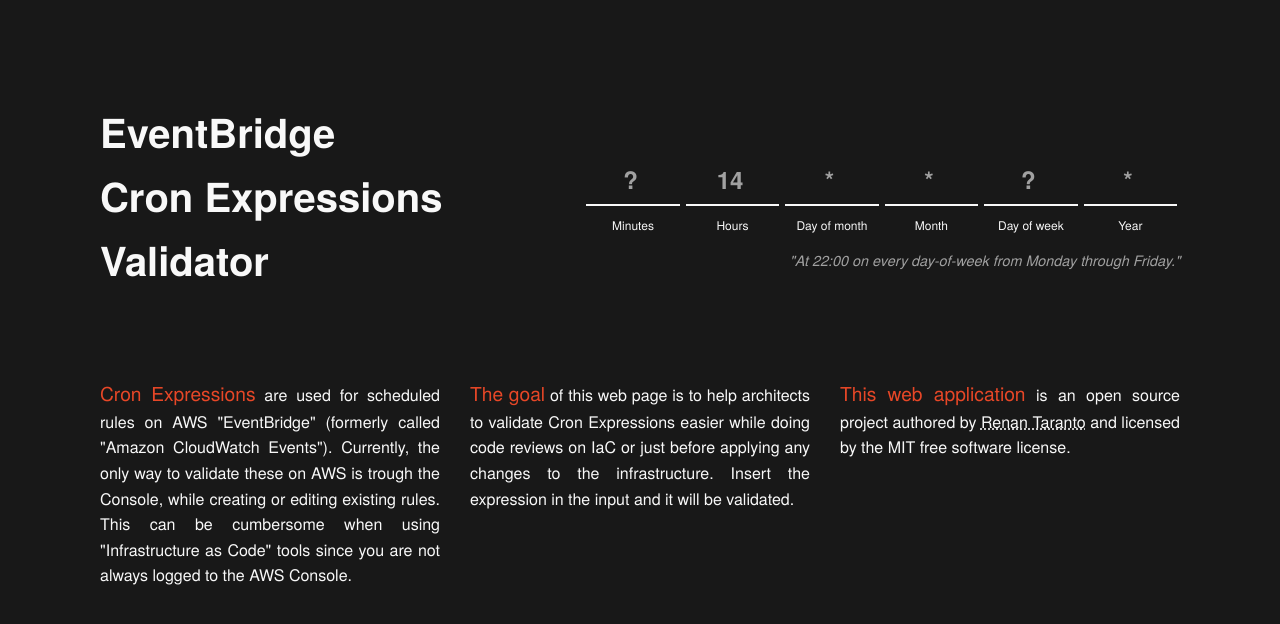
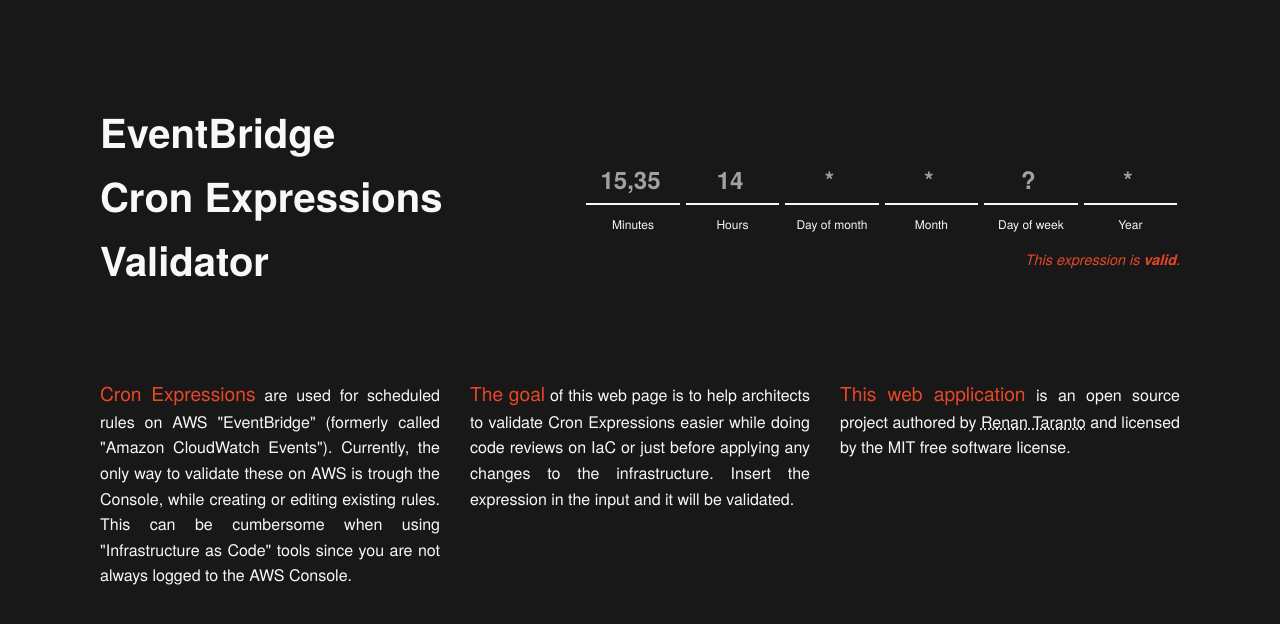
Before and after one commit to renan-taranto/cron-expressions-validator, a Vue app: page / in a window 1280 px wide. Shown: the top 624 px of the page. Built offline with nearby package versions, Linux system fonts and the light colour scheme.

Commit message:
[Validator] Render the validation result

```diff
--- a/src/components/AppInput.vue
+++ b/src/components/AppInput.vue
@@ -1,19 +1,28 @@
 <script setup lang="ts">
+
 defineProps({
   label: {
     type: String,
     default: ''
   },
-  value: {
+  modelValue: {
     type: String,
     default: '?'
   }
 })
+defineEmits(['update:modelValue'])
 </script>
 
 <template>
   <div>
-    <input class="input__text" type="text" required="required"  :value="value" autofocus/>
+    <input
+        class="input__text"
+        type="text"
+        required="required"
+        :value="modelValue"
+        @input="$emit('update:modelValue', $event.target.value)"
+        autofocus
+    />
     <div v-if="label" class="input__message">{{ label }}</div>
   </div>
 </template>
--- a/src/components/Validator.vue
+++ b/src/components/Validator.vue
@@ -1,16 +1,32 @@
-<script setup>
+<script setup lang="ts">
 import AppInput from './AppInput.vue'
-import {ref, watch} from 'vue'
+import {ref, reactive, watch} from 'vue'
 import cron from 'cron-validate'
 
-let isValid = ref(null)
-const expression = ref('')
+interface Expression {
+  minutes?: String,
+  hours?: String,
+  dayOfMonth?: String,
+  month?: String,
+  dayOfWeek?: String,
+  year?: String
+}
+const expression: Expression = reactive({
+  minutes: '15,35',
+  hours: '14',
+  dayOfMonth: '*',
+  month: '*',
+  dayOfWeek: '?',
+  year: '*'
+})
 
-watch(expression, async(newExpression, oldExpression) => {
-  if (newExpression !== oldExpression && newExpression !== '') {
-    const cronResult = cron(newExpression, { preset: 'aws-cloud-watch' })
-    isValid = cronResult.isValid()
-  }
+const isValid = ref<Boolean>(true)
+watch(expression, async(newExpression) => {
+    const cronResult = cron(
+        `${newExpression.minutes} ${newExpression.hours} ${newExpression.dayOfMonth} ${newExpression.month} ${newExpression.dayOfWeek} ${newExpression.year}`,
+        { preset: 'aws-cloud-watch' }
+    )
+    isValid.value = cronResult.isValid()
 })
 </script>
 
@@ -19,15 +35,15 @@
     <section class="section__inputs">
       <AppInput :value="'15 10 ? * 6L 2019-2022'" class="input__sm"/>
 
-      <AppInput :valus="'5,35'" :label="'Minutes'" class="input__md"/>
-      <AppInput :value="'14'" :label="'Hours'" class="input__md"/>
-      <AppInput :value="'*'" :label="'Day of month'" class="input__md"/>
-      <AppInput :value="'*'" :label="'Month'" class="input__md"/>
-      <AppInput :value="'?'" :label="'Day of week'" class="input__md"/>
-      <AppInput :value="'*'" :label="'Year'" class="input__md"/>
+      <AppInput v-model="expression.minutes" label="Minutes" class="input__md"/>
+      <AppInput v-model="expression.hours" label="Hours" class="input__md"/>
+      <AppInput v-model="expression.dayOfMonth" label="Day of month" class="input__md"/>
+      <AppInput v-model="expression.month" label="Month" class="input__md"/>
+      <AppInput v-model="expression.dayOfWeek" label="Day of week" class="input__md"/>
+      <AppInput v-model="expression.year" label="Year" class="input__md"/>
     </section>
-    <section class="section__write-out-expression">
-      "At 22:00 on every day-of-week from Monday through Friday."
+    <section class="section__result">
+      This expression is <span class="text__bold">{{ isValid ? '' : 'not' }} valid</span>.
     </section>
   </section>
 </template>
@@ -41,8 +57,8 @@
   display: none;
 }
 
-.section__write-out-expression {
-  color: var(--color-grey);
+.section__result {
+  color: var(--color-orange);
   margin-top: 5px;
   text-align: center;
   font-size: .9rem;
@@ -65,7 +81,7 @@
     margin: 3px;
   }
 
-  .section__write-out-expression {
+  .section__result {
     margin: 0 0 0 15%;
     text-align: right;
   }
@@ -77,7 +93,7 @@
     margin: 0 0 0 15%;
   }
 
-  .section__write-out-expression {
+  .section__result {
     margin-top: 10px;
   }
 }
```
